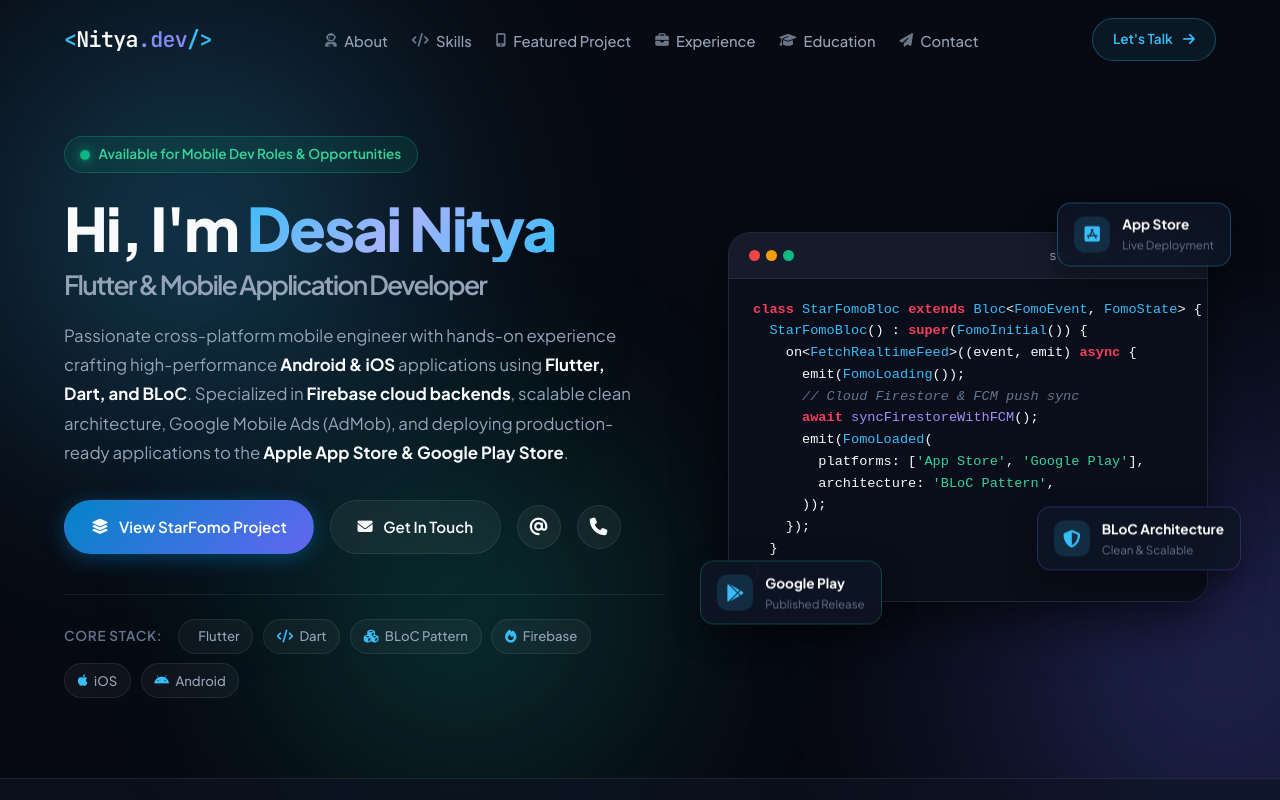
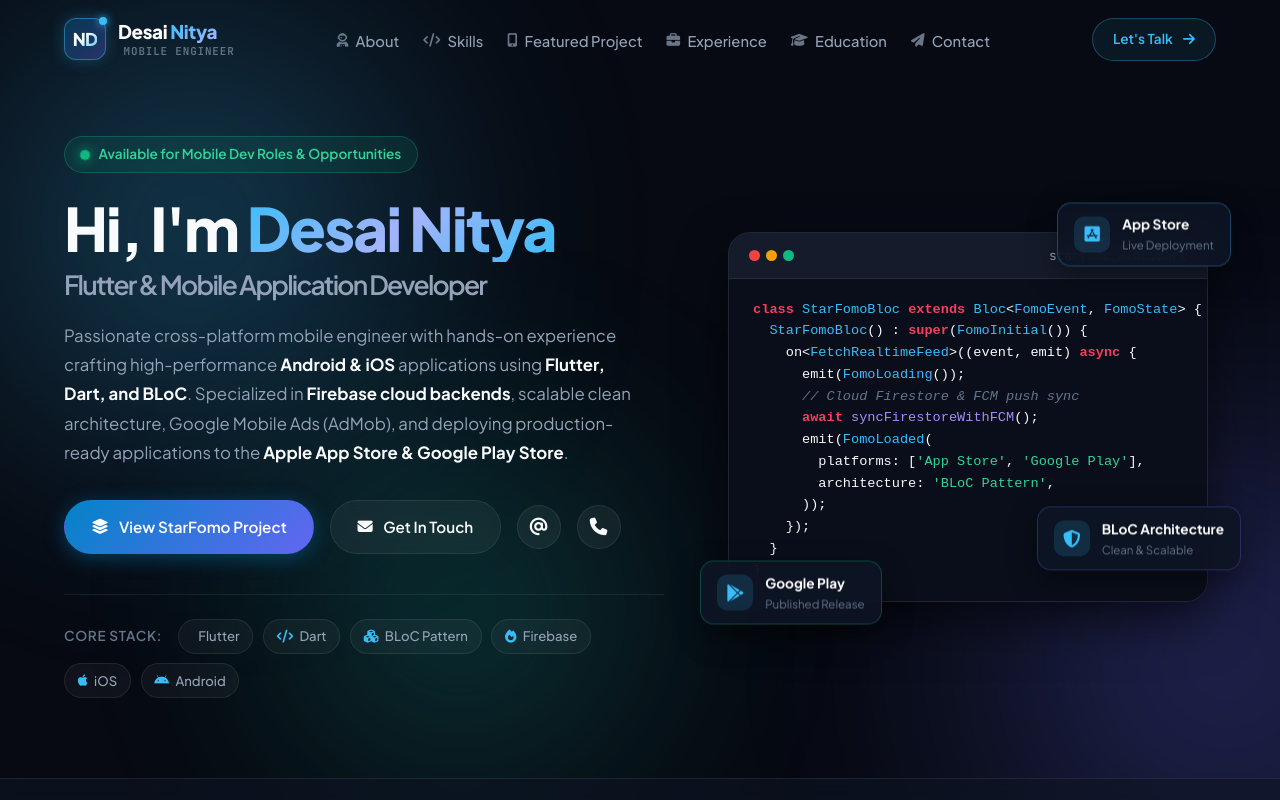
Before and after one commit to nitya-8025/Portfoilo, a plain HTML site: page index.html in a window 1280 px wide. Shown: the top 800 px of the page. Drawn offline with Linux system fonts and the light colour scheme.

Commit message:
Update branding: replace Nitya.dev with professional Desai Nitya emblem & typography

```diff
--- a/index.html
+++ b/index.html
@@ -33,11 +33,15 @@
   <!-- Header / Navigation -->
   <header class="site-header" id="navbar">
     <div class="container nav-container">
-      <a href="#hero" class="brand-logo" aria-label="Desai Nitya Home">
-        <span class="logo-bracket">&lt;</span>
-        <span class="logo-name">Nitya</span>
-        <span class="logo-accent">.dev</span>
-        <span class="logo-bracket">/&gt;</span>
+      <a href="#hero" class="brand-logo" aria-label="Desai Nitya - Flutter Engineer">
+        <div class="brand-emblem">
+          <span class="emblem-initials">ND</span>
+          <span class="emblem-dot"></span>
+        </div>
+        <div class="brand-titles">
+          <span class="brand-name">Desai <span class="brand-gradient">Nitya</span></span>
+          <span class="brand-tagline"><i class="fa-brands fa-flutter"></i> Mobile Engineer</span>
+        </div>
       </a>
 
       <nav class="nav-menu" id="navMenu">
@@ -834,11 +838,15 @@
   <footer class="site-footer">
     <div class="container footer-container">
       <div class="footer-brand">
-        <a href="#hero" class="brand-logo">
-          <span class="logo-bracket">&lt;</span>
-          <span class="logo-name">Nitya</span>
-          <span class="logo-accent">.dev</span>
-          <span class="logo-bracket">/&gt;</span>
+        <a href="#hero" class="brand-logo" aria-label="Desai Nitya - Flutter Engineer">
+          <div class="brand-emblem">
+            <span class="emblem-initials">ND</span>
+            <span class="emblem-dot"></span>
+          </div>
+          <div class="brand-titles">
+            <span class="brand-name">Desai <span class="brand-gradient">Nitya</span></span>
+            <span class="brand-tagline"><i class="fa-brands fa-flutter"></i> Mobile Engineer</span>
+          </div>
         </a>
         <p>Crafting performant cross-platform mobile experiences with Flutter, Dart & BLoC.</p>
       </div>
--- a/style.css
+++ b/style.css
@@ -280,22 +280,94 @@
 }
 
 .brand-logo {
+  text-decoration: none;
+  display: inline-flex;
+  align-items: center;
+  gap: 0.75rem;
+  transition: transform var(--transition-fast);
+}
+
+.brand-logo:hover {
+  transform: translateY(-2px);
+}
+
+.brand-emblem {
+  width: 42px;
+  height: 42px;
+  border-radius: 12px;
+  background: linear-gradient(135deg, rgba(2, 132, 199, 0.3), rgba(99, 102, 241, 0.3));
+  border: 1.5px solid rgba(56, 189, 248, 0.45);
+  box-shadow: 0 0 15px rgba(56, 189, 248, 0.25);
+  display: flex;
+  align-items: center;
+  justify-content: center;
+  position: relative;
+  transition: all var(--transition-fast);
+  flex-shrink: 0;
+}
+
+.brand-logo:hover .brand-emblem {
+  border-color: var(--primary-light);
+  box-shadow: 0 0 20px rgba(56, 189, 248, 0.5);
+}
+
+.emblem-initials {
+  font-family: var(--font-sans);
+  font-weight: 800;
+  font-size: 1.1rem;
+  letter-spacing: -0.04em;
+  background: linear-gradient(135deg, #ffffff 40%, var(--primary-light) 100%);
+  -webkit-background-clip: text;
+  -webkit-text-fill-color: transparent;
+}
+
+.emblem-dot {
+  position: absolute;
+  top: -2px;
+  right: -2px;
+  width: 8px;
+  height: 8px;
+  border-radius: 50%;
+  background: #38bdf8;
+  box-shadow: 0 0 8px #38bdf8;
+}
+
+.brand-titles {
+  display: flex;
+  flex-direction: column;
+  line-height: 1.15;
+}
+
+.brand-name {
+  font-family: var(--font-sans);
+  font-size: 1.18rem;
+  font-weight: 800;
+  color: #ffffff;
+  letter-spacing: -0.02em;
+}
+
+.brand-name .brand-gradient {
+  background: linear-gradient(135deg, var(--primary-light), #a5b4fc);
+  -webkit-background-clip: text;
+  -webkit-text-fill-color: transparent;
+}
+
+.brand-tagline {
   font-family: var(--font-mono);
-  font-size: 1.35rem;
-  font-weight: 700;
-  text-decoration: none;
-  color: #ffffff;
-  display: inline-flex;
-  align-items: center;
-  letter-spacing: -0.03em;
-}
-
-.logo-bracket {
-  color: var(--primary-light);
-}
-
-.logo-accent {
-  color: var(--accent-light);
+  font-size: 0.68rem;
+  font-weight: 600;
+  color: var(--text-muted);
+  text-transform: uppercase;
+  letter-spacing: 0.08em;
+  display: flex;
+  align-items: center;
+  gap: 0.35rem;
+  margin-top: 0.15rem;
+}
+
+.brand-tagline i {
+  color: var(--primary-light);
+  font-size: 0.72rem;
 }
 
 .nav-list {
@@ -1983,10 +2055,17 @@
   gap: 2rem;
 }
 
+.footer-brand {
+  display: flex;
+  flex-direction: column;
+  align-items: center;
+  gap: 0.75rem;
+}
+
 .footer-brand p {
   color: var(--text-muted);
   font-size: 0.92rem;
-  margin-top: 0.5rem;
+  margin-top: 0.25rem;
   max-width: 450px;
 }
 
```
